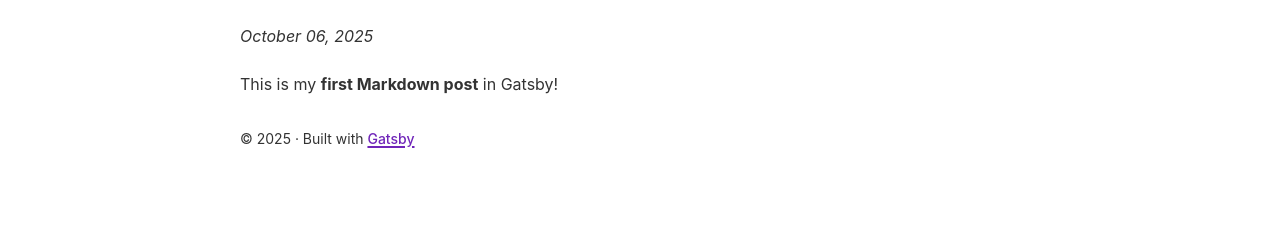
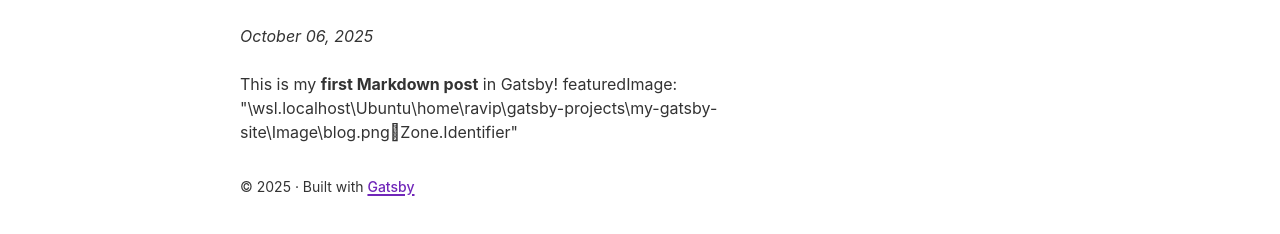
Before and after one commit to triptipnd/gatsby-poc, a Gatsby site: page /first-post in a window 1280 px wide. Shown: the part 284-518 px from the top of the page. Built offline with nearby package versions, Linux system fonts and the light colour scheme; Gatsby itself is replaced by a stand-in of ours.

Commit message:
README-edit

```diff
--- a/content/first-post.md
+++ b/content/first-post.md
@@ -4,3 +4,4 @@ date: "2025-10-06"
 slug: "/first-post"
 ---
 This is my **first Markdown post** in Gatsby!
+featuredImage: "\\wsl.localhost\Ubuntu\home\ravip\gatsby-projects\my-gatsby-site\Image\blog.pngZone.Identifier"
```
Also changed, not shown: README.md.
